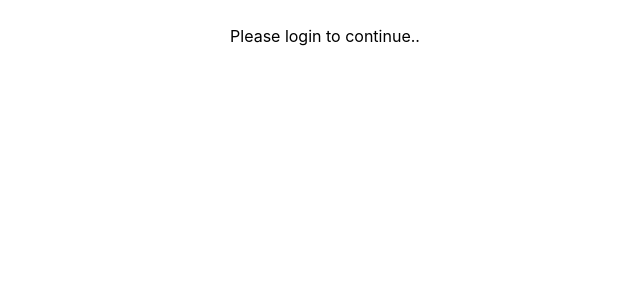
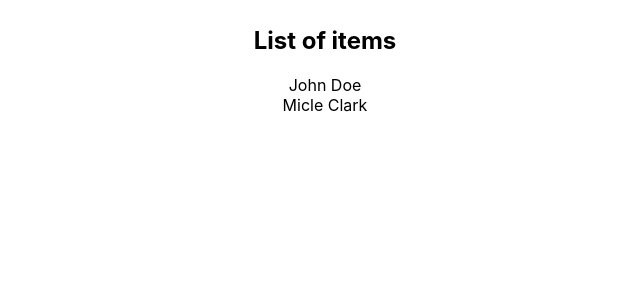
Before and after one commit to GeekShubhamRajput/react-js-learning, a React (Create React App) app in the folder react_typescript/: page / in a window 1280 px wide. Shown: the top 300 px of the page, without its empty margins (315-955 px from the left). Built offline with nearby package versions, Linux system fonts and the light colour scheme.

Commit message:
Generic Props
Create component to iterate array of objects

```diff
--- a/react_typescript/src/App.tsx
+++ b/react_typescript/src/App.tsx
@@ -1,11 +1,19 @@
-import {Private} from "./components/auth/Private"
-import {Profile} from "./components/auth/Profile"
+import {List} from "./components/generics/List"
 import './App.css';
 
 function App() {
   return (
     <div className="App">
-      <Private isLoggedIn={false} component={Profile} />
+
+      <List items={[
+          {
+            id: 1, first_name: 'John', last_name: 'Doe'
+          },
+          {
+            id: 2, first_name: 'Micle', last_name: 'Clark'
+          },
+        ]}
+        onClick={(item)=> console.log(item)} />
     </div>
   );
 }
--- /dev/null
+++ b/react_typescript/src/components/generics/List.tsx
@@ -0,0 +1,23 @@
+type ListProps<T extends { id: number, first_name: string, last_name: string }> = {
+  items: T[]
+  onClick: (value: T) => void
+}
+
+export const List = <T extends { id: number, first_name: string, last_name: string }>({items, onClick}: ListProps<T>) => {
+  return(
+    <div>
+      <h2>List of items</h2>
+      <div>
+        {
+          items.map((item, index)=>{
+            return(
+              <div key={item.id} onClick={()=>onClick(item)}>
+                {item.first_name} {item.last_name}
+              </div>
+            )
+          })
+        }
+      </div>
+    </div>
+  )
+}
```
